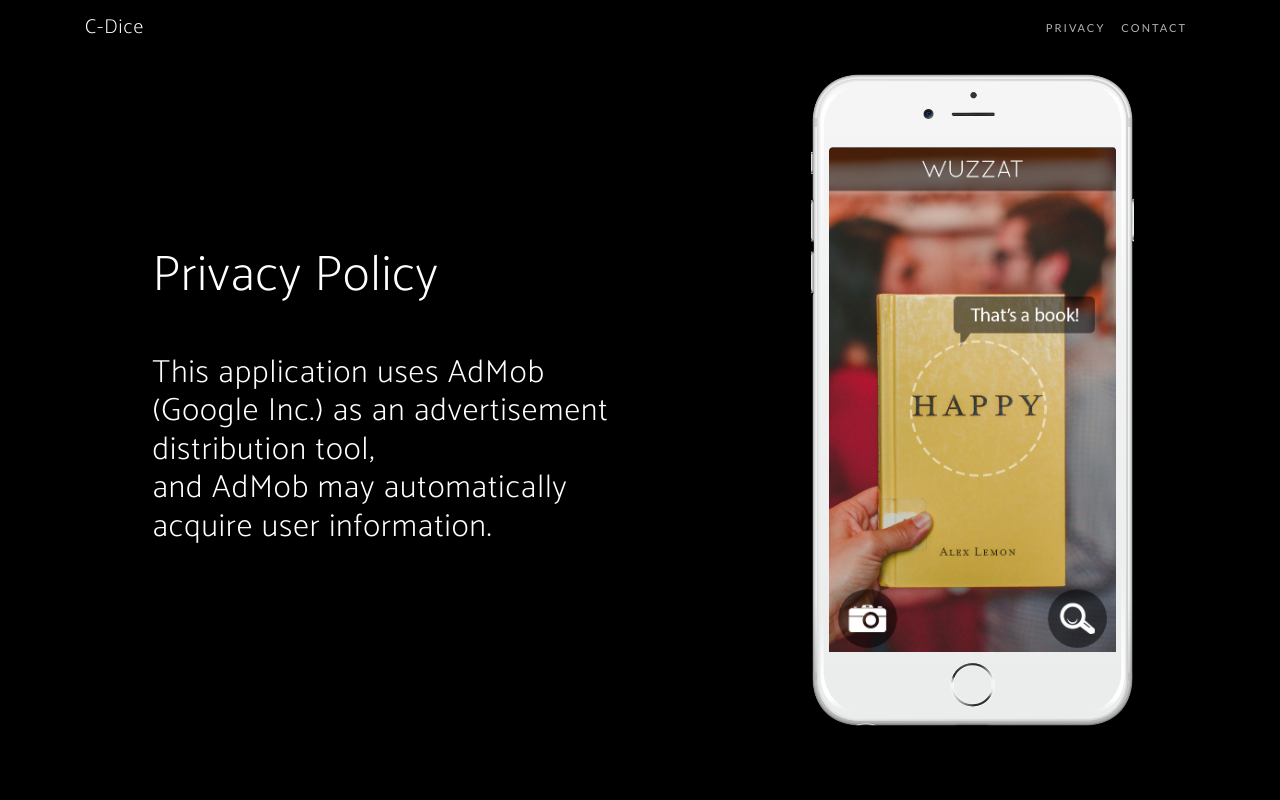
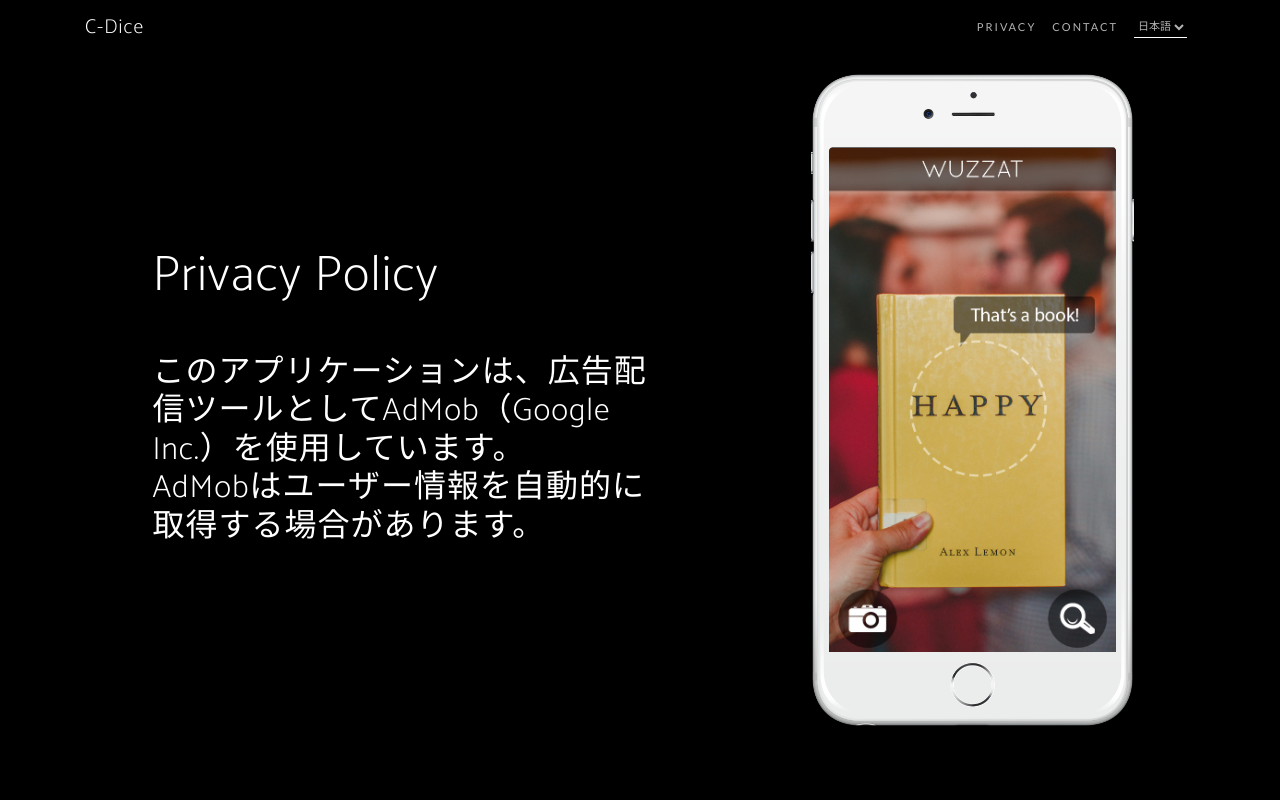
Before and after one commit to yuta-757/c-dice, a Gatsby site in the folder app/C-Dice/: page /privacy_policy in a window 1280 px wide. Shown: the top 800 px of the page. Built offline with nearby package versions, Linux system fonts and the light colour scheme; Gatsby itself is replaced by a stand-in of ours; a web font is replaced by a local one.

Commit message:
プライバシーポリシーに言語を追加

```diff
--- a/app/C-Dice/src/assets/sass/_masthead.scss
+++ b/app/C-Dice/src/assets/sass/_masthead.scss
@@ -48,3 +48,14 @@
     }
   }
 }
+
+.langSelect {
+  background-color: transparent;
+  color: rgba(255, 255, 255, 0.7);
+  font-size: 11px;
+  margin: 0.5rem;
+  margin-top: 6px;
+  outline:none;
+  border: none;
+  border-bottom: 1px solid white;
+}
--- a/app/C-Dice/src/components/privacy_policy/Header.js
+++ b/app/C-Dice/src/components/privacy_policy/Header.js
@@ -13,6 +13,23 @@
     this.setState({ openMenu: value });
   };
 
+  langChange = () => {
+    const languages = document.getElementById('languages');
+    if (languages) {
+      const selectedLang = languages.value;
+      var elm = document.getElementsByClassName("langCng");
+      for (var i = 0; i < elm.length; i++) {
+        // --- 選択された言語と一致は表示、その他は非表示 -------
+        if(elm[i].getAttribute("lang") == selectedLang){
+          elm[i].style.display = '';
+        }
+        else{
+          elm[i].style.display = 'none';
+        }
+      }
+    }
+  }
+
   handleScroll = () => {
     const { visibilityClass } = this.state;
     if (window.pageYOffset > 300) {
@@ -26,6 +43,7 @@
     }
   };
   componentDidMount() {
+    this.langChange();
     window.addEventListener('scroll', this.handleScroll);
   }
   componentWillUnmount() {
@@ -84,6 +102,13 @@
                   </a>
                 </Scroll>
               </li>
+              <li className="nav-item">
+                <select id="languages" className="langSelect" onChange={_ => this.langChange()}>
+                  <option value="ja">日本語</option>
+                  <option value="en">英語</option>
+                  <option value="ko">韓国語</option>
+                </select>
+              </li>
             </ul>
           </div>
         </div>
--- a/app/C-Dice/src/pages/privacy_policy.js
+++ b/app/C-Dice/src/pages/privacy_policy.js
@@ -23,9 +23,17 @@
               <h1 className="mb-5">
                 Privacy Policy<br/>
               </h1>
-              <h2>
+              <h2 className="langCng" lang="ja">
+                このアプリケーションは、広告配信ツールとしてAdMob（Google Inc.）を使用しています。<br/>
+                AdMobはユーザー情報を自動的に取得する場合があります。
+              </h2>
+              <h2 className="langCng" lang="en">
                 This application uses AdMob (Google Inc.) as an advertisement distribution tool, <br/>
                 and AdMob may automatically acquire user information.
+              </h2>
+              <h2 className="langCng" lang="ko">
+              이 애플리케이션은 AdMob(Google Inc.)를 광고 배포 도구로 사용합니다. <br/>
+              AdMob은 자동으로 사용자 정보를 얻을 수 있습니다.
               </h2>
             </div>
           </div>
```
